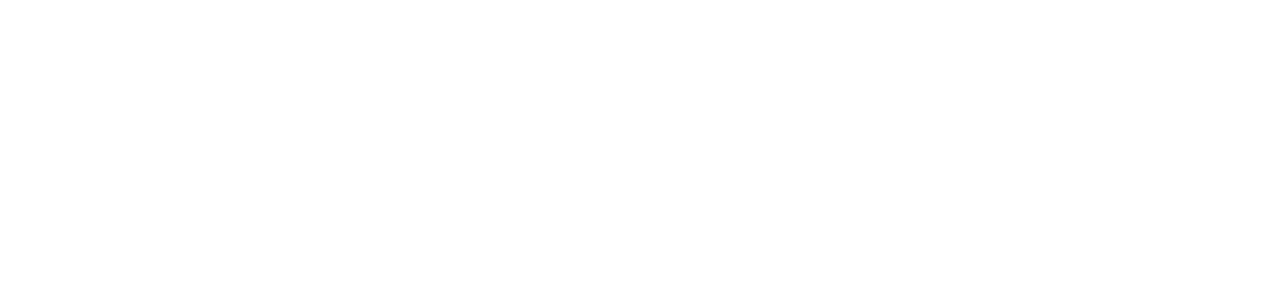
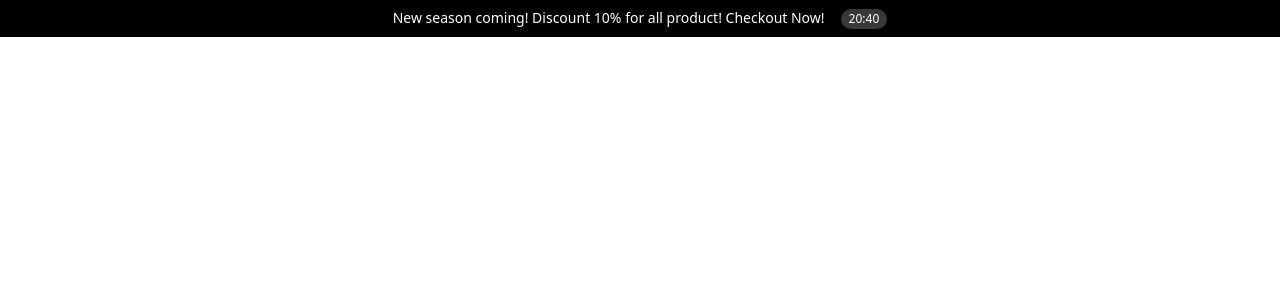
Before and after one commit to AbdalhameedAhmed/product-page-task, a React (Vite) app: page / in a window 1280 px wide. Shown: the top 300 px of the page. Built offline with nearby package versions, Linux system fonts and the light colour scheme.

Commit message:
feat: Add Discount bar

```diff
--- a/src/App.tsx
+++ b/src/App.tsx
@@ -1,7 +1,12 @@
 import "./App.css";
+import MainPage from "@/pages/MainPage";
 
 function App() {
-  return <></>;
+  return (
+    <>
+      <MainPage />
+    </>
+  );
 }
 
 export default App;
--- /dev/null
+++ b/src/components/Discount.tsx
@@ -0,0 +1,13 @@
+export default function Discount() {
+  return (
+    <div className="h-full w-full bg-black p-2 text-center text-sm text-white">
+      <div className="mx-auto min-w-[270px]">
+        New season coming! Discount 10% <br className="sm:hidden" /> for all
+        product! Checkout Now!
+        <span className="ml-[10px] inline-block rounded-3xl bg-[#383838] px-2 text-[11px] sm:ml-4 sm:py-0.5 sm:text-xs">
+          20:40
+        </span>
+      </div>
+    </div>
+  );
+}
--- /dev/null
+++ b/src/pages/MainPage.tsx
@@ -0,0 +1,9 @@
+import Discount from "@/components/Discount";
+
+export default function MainPage() {
+  return (
+    <>
+      <Discount />
+    </>
+  );
+}
```
